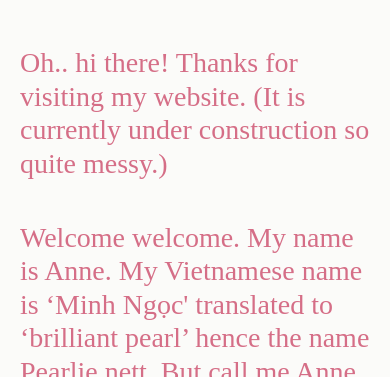
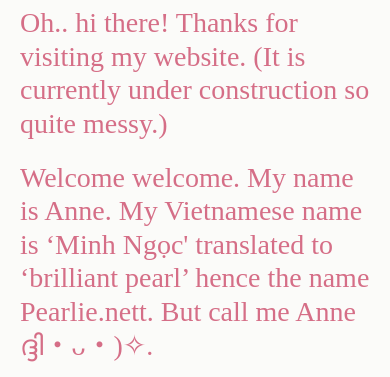
Before and after one commit to pearliedotnet/pearliedotnet.github.io, a plain HTML site: page index.html in a window 390 px wide. Shown: the part 136-513 px from the top of the page. Drawn offline with Linux system fonts and the light colour scheme; a script that the page names is missing.

Commit message:
Add files via upload
Minor updates

```diff
--- a/index.html
+++ b/index.html
@@ -52,7 +52,7 @@
         <p>
           Welcome welcome. My name is Anne. My Vietnamese name is ‘Minh Ngọc'
           translated to ‘brilliant pearl’ hence the name Pearlie.nett. But call
-          me Anne <span id="cute">ദ്ദി・ᴗ・)✧.</span>
+          me Anne ദ്ദി・ᴗ・)✧.
         </p>
       </div>
       <div class="div-3">
--- a/styles.css
+++ b/styles.css
@@ -8,9 +8,13 @@ body {
   font-size: 40px;
   font-weight: 400;
   line-height: 120%;
-  margin: 40px 120px 0;
+  margin: 64px 120px 0 120px;
   background-color: #fbfbf9;
   color: #c94061;
+}
+
+p {
+  margin: 0;
 }
 
 .div-1 {
@@ -35,7 +39,10 @@ h1 {
 }
 
 .temporary-content {
+  display: flex;
+  flex-direction: column;
   gap: 40px;
+  margin-top: 40px;
   opacity: 0.75; /* Changed to decimal value */
 }
 
@@ -82,12 +89,9 @@ h5 {
     width: auto; /* Changed width */
   }
 
-  p {
-    margin-top: 40px;
-  }
-
   .div-2 {
     margin-top: 28px;
+    gap: 20px;
   }
 
   .div-3 {
```
